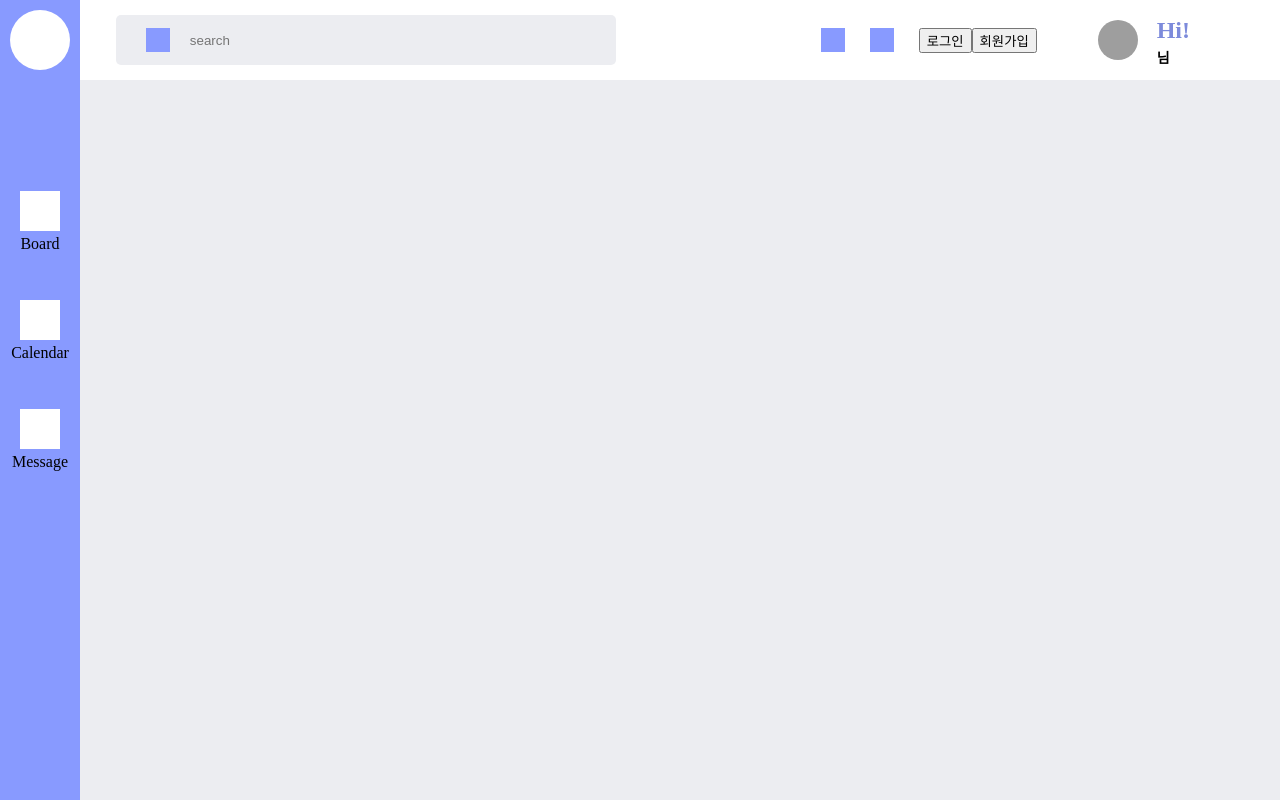
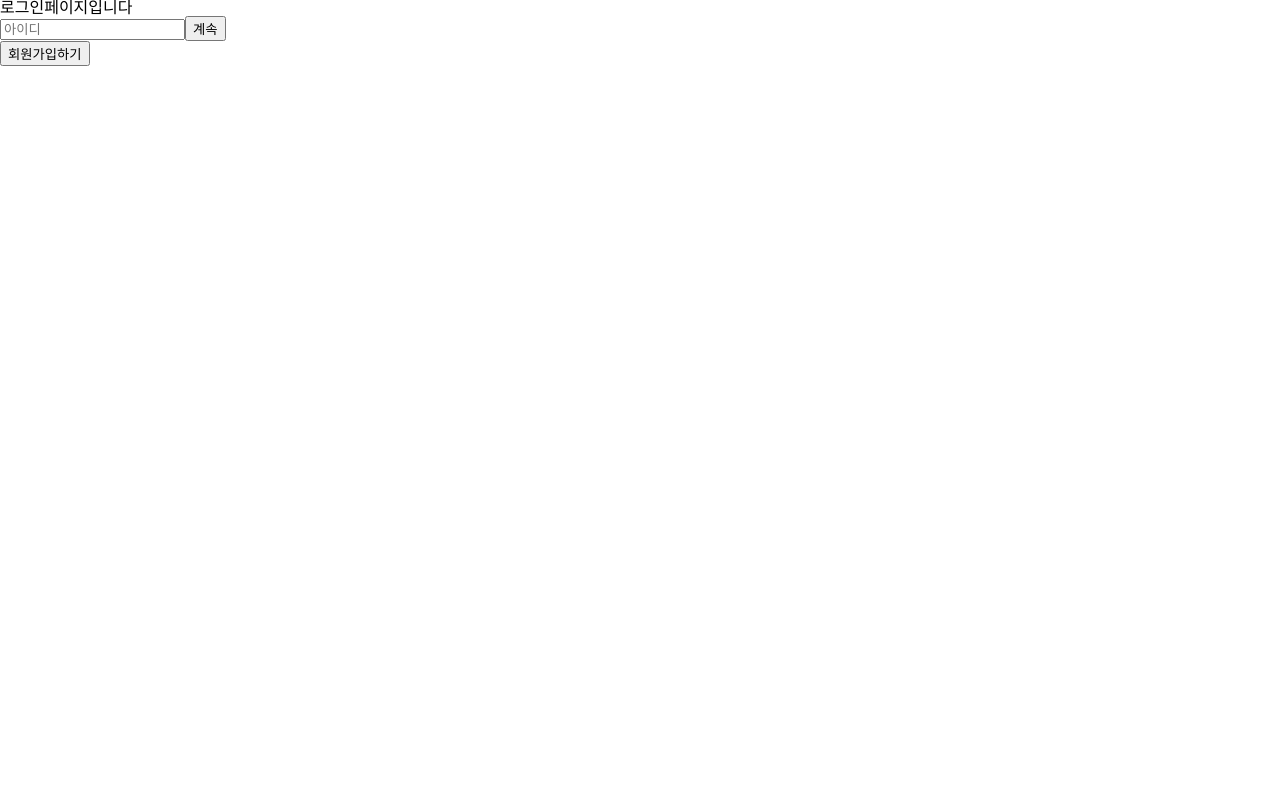
Before and after one commit to The-HangHae99-final/the-Final-FrontEnd, a React (Create React App) app: page / in a window 1280 px wide. Built offline with nearby package versions, Linux system fonts and the light colour scheme; grey boxes are pictures that could not be loaded.

Commit message:
Clean: Code

```diff
--- a/src/App.js
+++ b/src/App.js
@@ -32,9 +32,8 @@ const App = () => {
           </>
         ) : (
           <>
-            <Route path="/login" element={<Login />} />
+            <Route path="/" element={<Login />} />
             <Route path="/signup" element={<Signup />} />
-            <Route path="/" element={<Main />}></Route>
             <Route
               path="auth/login/callback"
               element={<NaverLoginCallBack />}
--- a/src/components/Login.js
+++ b/src/components/Login.js
@@ -49,6 +49,7 @@ const Login = () => {
             alert("로그인에 성공하였습니다!");
             localStorage.setItem("myToken", token);
             navigate("/main");
+            console.log(response);
             dispatch(login({ ...user, isLoggedIn: true }));
           }
         })
--- a/src/pages/Main/Main.js
+++ b/src/pages/Main/Main.js
@@ -7,13 +7,7 @@ import ModalPortal from "../../elements/Portal/Portal";
 import Modal from "../../components/Modal";
 import { useNavigate } from "react-router-dom";
 
-const Main = ({
-  isLoggedIn,
-  handleLogin,
-  handleSignup,
-  isLoginModalOpen,
-  isSignupModalOpen,
-}) => {
+const Main = ({}) => {
   const navigate = useNavigate();
 
   return (
@@ -46,11 +40,7 @@ const Main = ({
       </div>
 
       <div className={styles.rightSide}>
-        <Header
-          isLoggedIn={isLoggedIn}
-          handleLogin={handleLogin}
-          handleSignup={handleSignup}
-        />
+        <Header />
 
         <main className={styles.mainStyle}>
           <Outlet />
```
